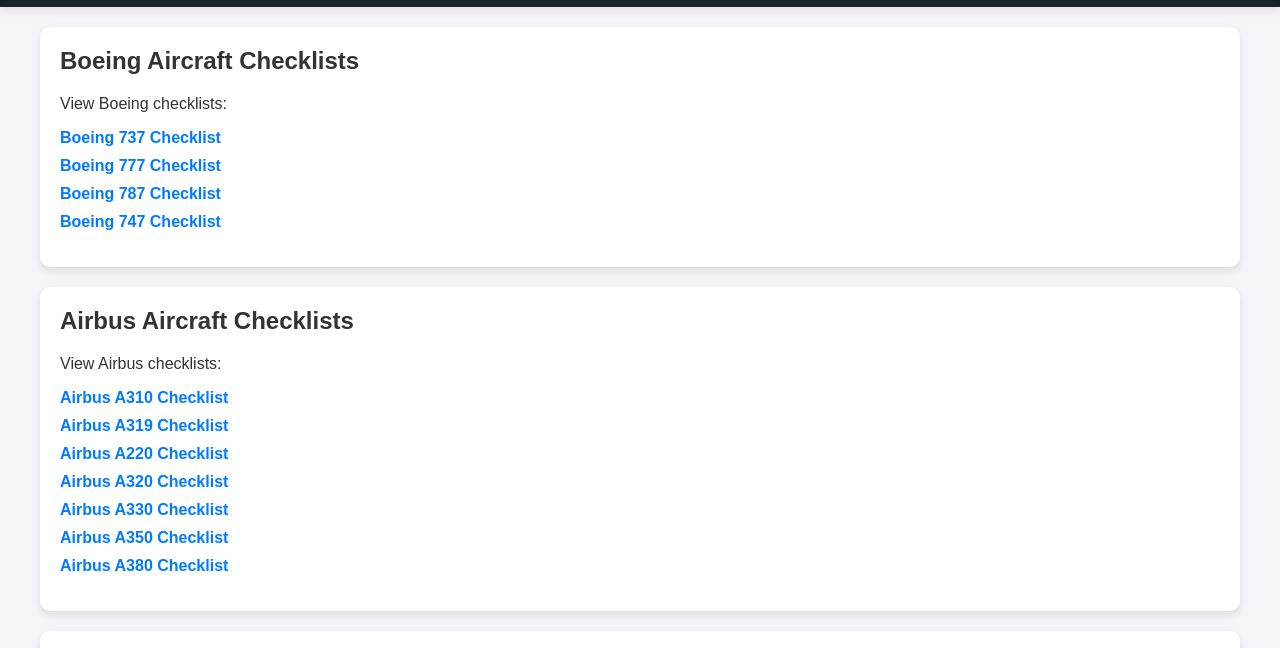
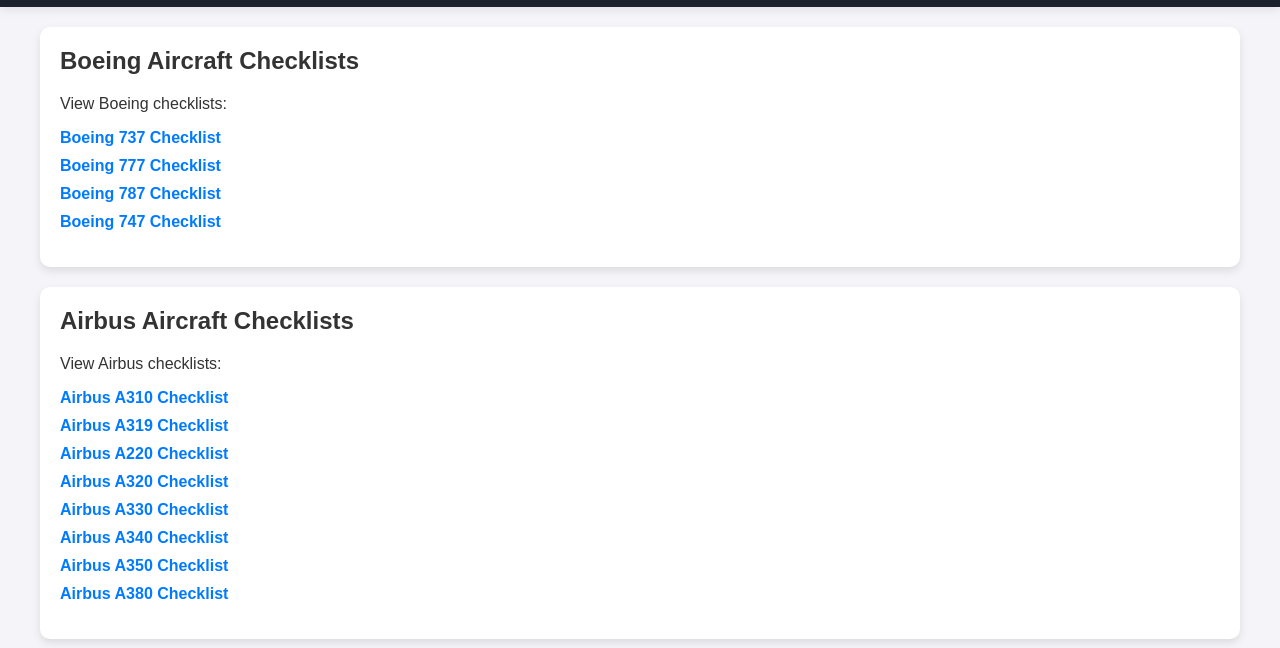
Before and after one commit to AddisenK/FlightBinder, a plain HTML site: page landing.html in a window 1280 px wide. Shown: the part 137-785 px from the top of the page. Drawn offline with Linux system fonts and the light colour scheme.

Commit message:
Update landing.html
A340 added

```diff
--- a/landing.html
+++ b/landing.html
@@ -247,6 +247,7 @@
                 <li><a href="https://www.scribd.com/document/739682403/Airbus-a220-Normal-Checklist" target="_blank">Airbus A220 Checklist</a></li>
                 <li><a href="https://flyuk.aero/assets/downloads/resources/checklists/UKV-PRD-A320-CHECKLIST-V5.pdf" target="_blank">Airbus A320 Checklist</a></li>
                 <li><a href="https://www.flight-office.com/xplane/Checklist.pdf" target="_blank">Airbus A330 Checklist</a></li>
+                <li><a href="https://pdfupload.io/docs/75a0fc2a" target="_blank">Airbus A340 Checklist</a></li>
                 <li><a href="https://simmerdream.com/wp-content/uploads/2020/12/A350-CHECKLIST.pdf" target="_blank">Airbus A350 Checklist</a></li>
                 <li><a href="https://flightsim.to/file/84091/airbus-a380-step-by-step-checklist-as-pdf" target="_blank">Airbus A380 Checklist</a></li>
             </ul>
```
